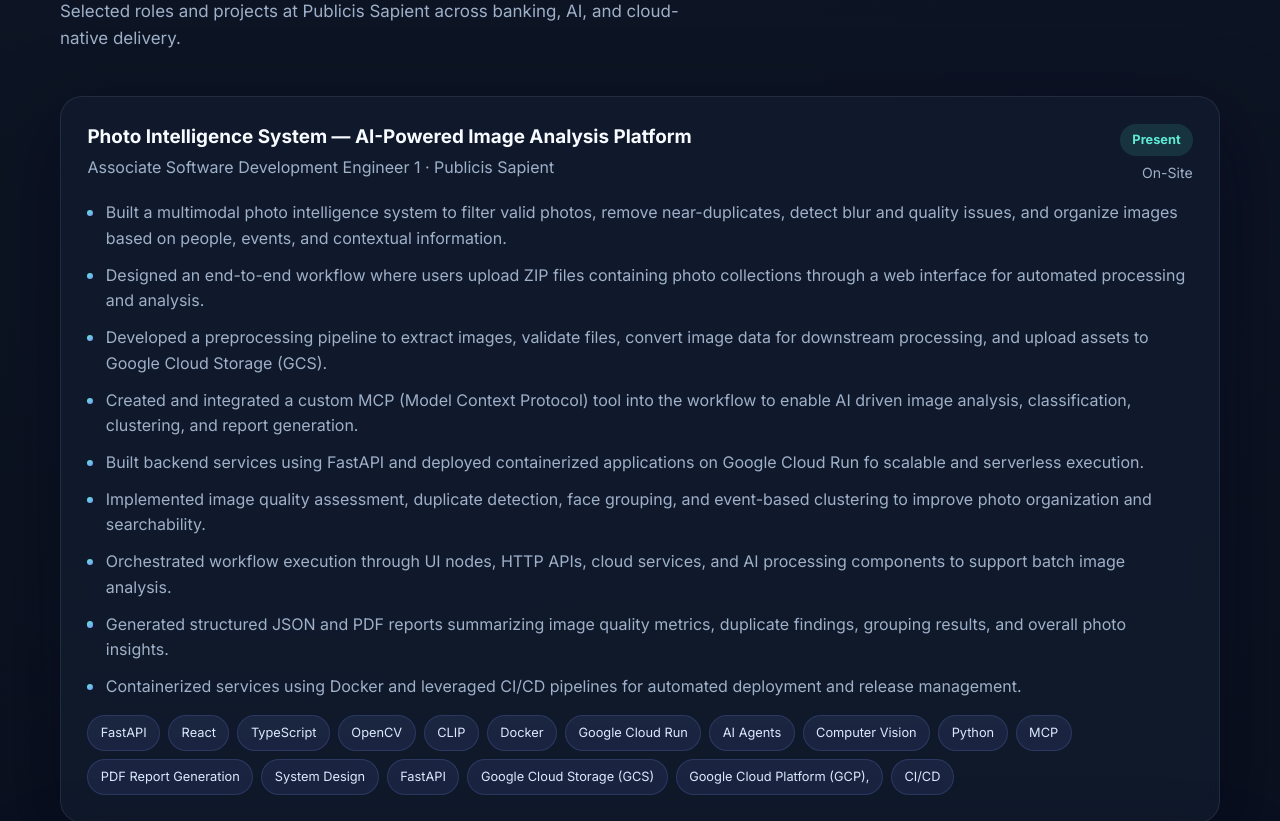
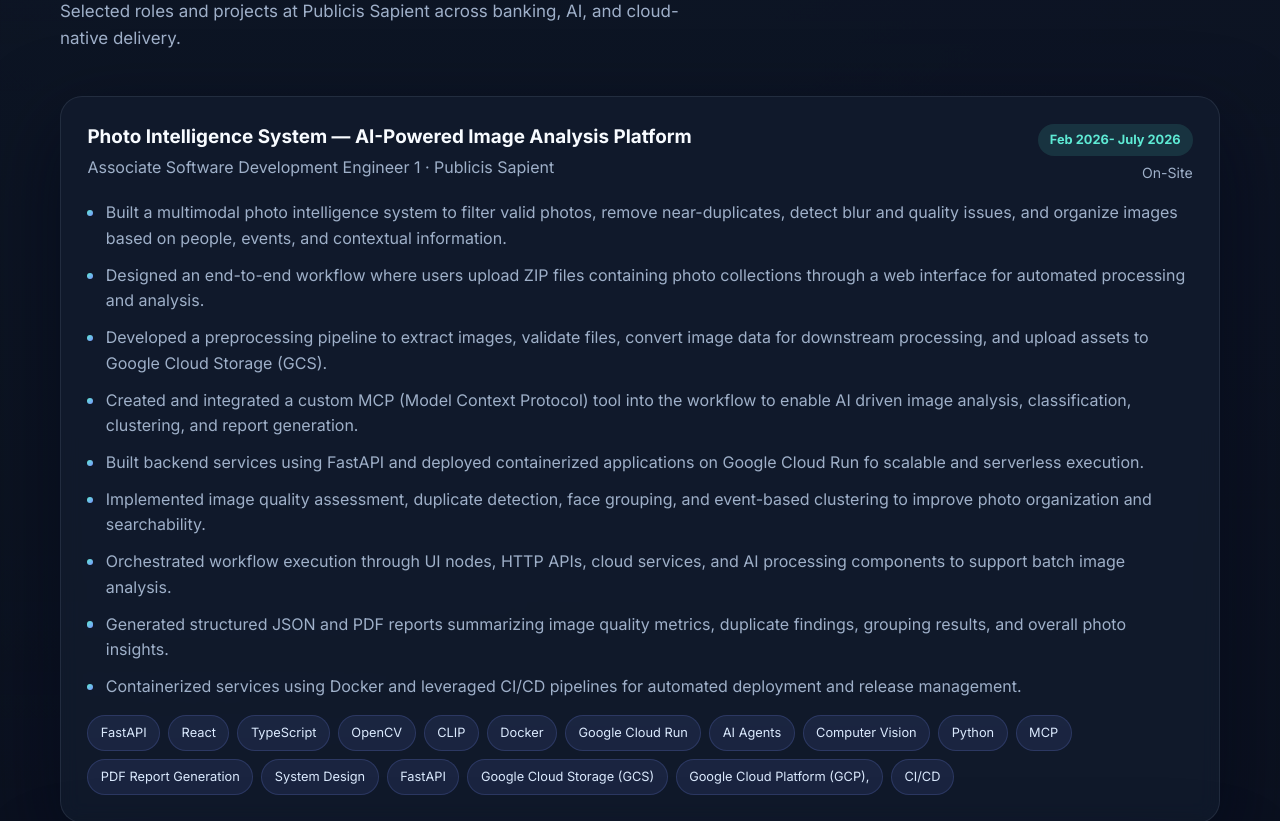
Before and after one commit to Aditiaj1429/AditiJadhav-Portfolio, a React (Vite) app: page / in a window 1280 px wide. Shown: the part 1660-2481 px from the top of the page. Built offline with nearby package versions, Linux system fonts and the light colour scheme.

Commit message:
Added Certificate

```diff
--- a/src/data/portfolio.ts
+++ b/src/data/portfolio.ts
@@ -99,7 +99,7 @@
     company: "Publicis Sapient",
     role: "Associate Software Development Engineer 1",
     project: "Photo Intelligence System — AI-Powered Image Analysis Platform",
-    period: "Present",
+    period: "Feb 2026- July 2026",
     location: "On-Site",
     highlights: [
       "Built a multimodal photo intelligence system to filter valid photos, remove near-duplicates, detect blur and quality issues, and organize images based on people, events, and contextual information.",
@@ -263,6 +263,8 @@
 ];
 
 export const certifications = [
+  { name: "AWS Certified AI Practitioner", issuer: "AWS", date: "August 2026" },
+  { name: "AWS Certified Cloud Practitioner", issuer: "AWS", date: "July 2026" },
   { name: "Google Cloud Digital Leader", issuer: "Google Cloud", date: "July 2025" },
   { name: "AWS Partner Accreditation (Technical)", issuer: "AWS", date: "Feb 2025" },
   { name: "Cloud Computing Program", issuer: "IIT Bhubaneswar", date: "May 2022" },
```
Also changed, not shown: 1 other file (tests, documents, lock files or other folders).
